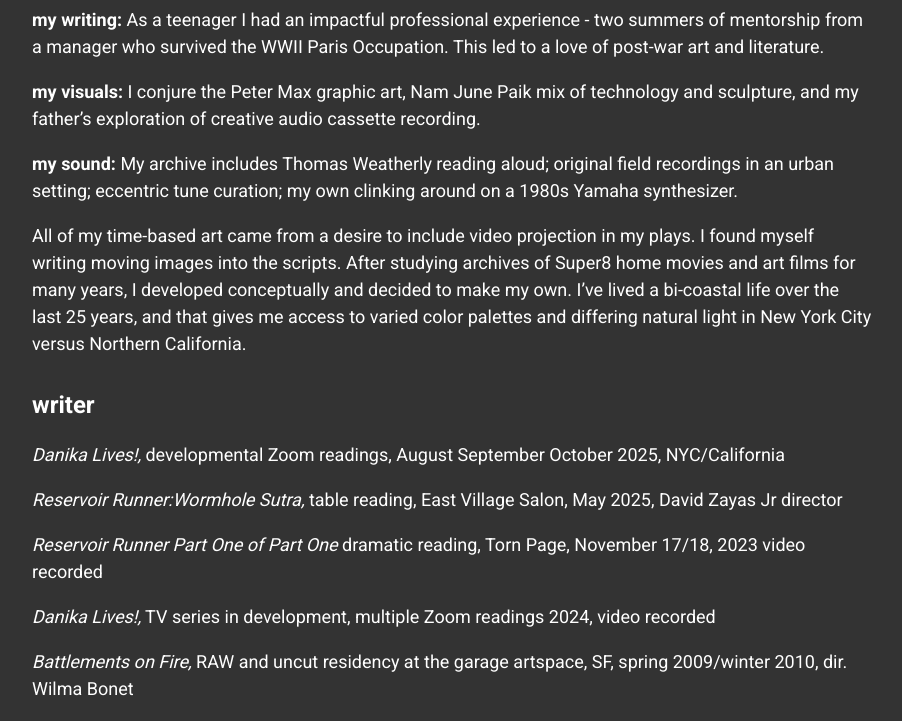
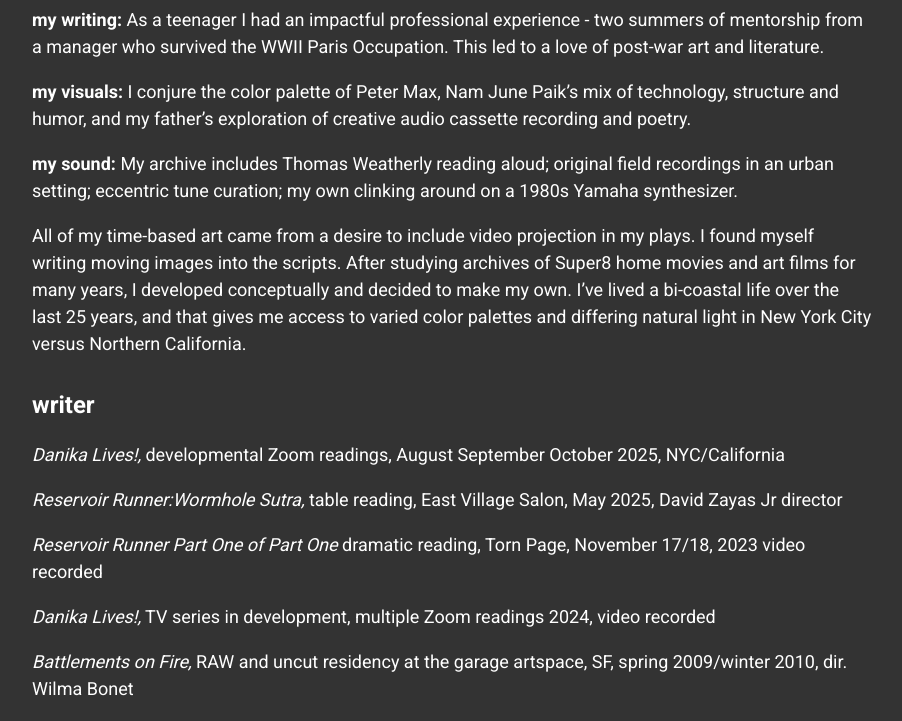
Before and after one commit to minicreative/victoriawolfe, a Jekyll site: the page built from index.md, in a window 1280 px wide and 900 px high, scrolled down 331 px, cut to the strip 179-900 px from the top of the window. Shown: the whole strip, without its empty margins (188-1090 px from the left). Built offline with Jekyll 4.4.1, drawn with Linux system fonts in a browser that asks for light colours.

Commit message:
Update Pages “home”

```diff
--- a/index.md
+++ b/index.md
@@ -12,7 +12,7 @@ layout: page
 
 **my writing:** As a teenager I had an impactful professional experience - two summers of mentorship from a manager who survived the WWII Paris Occupation. This led to a love of post-war art and literature.
 
-**my visuals:** I conjure the Peter Max graphic art,  Nam June Paik mix of technology and sculpture, and my father's exploration of creative audio cassette recording.
+**my visuals:** I conjure the color palette of Peter Max,  Nam June Paik's mix of technology, structure and humor, and my father's exploration of creative audio cassette recording and poetry.
 
 **my sound:** My archive includes Thomas Weatherly reading aloud; original field recordings in an urban setting; eccentric tune curation; my own clinking around on a 1980s Yamaha synthesizer.
 
```
